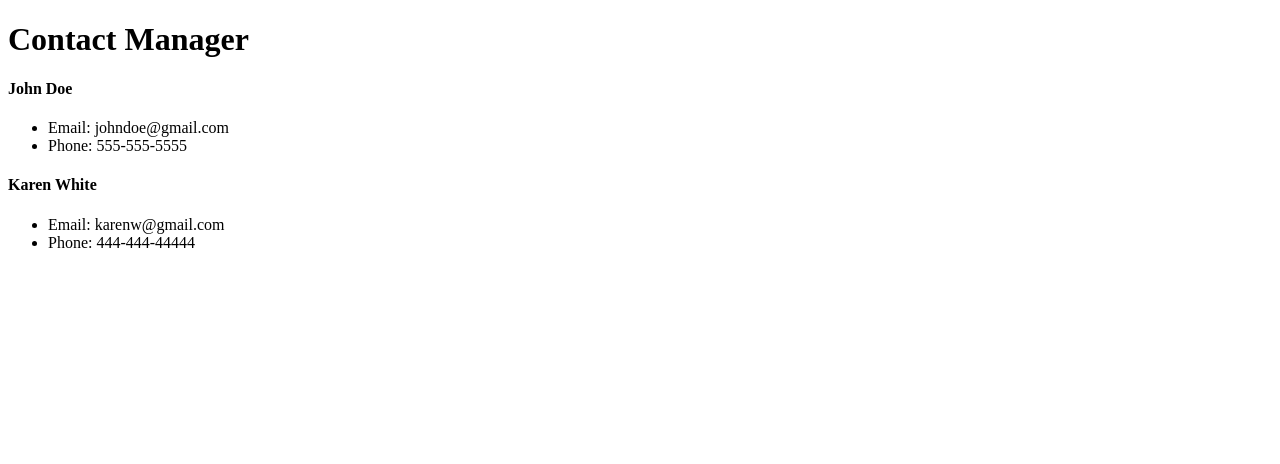
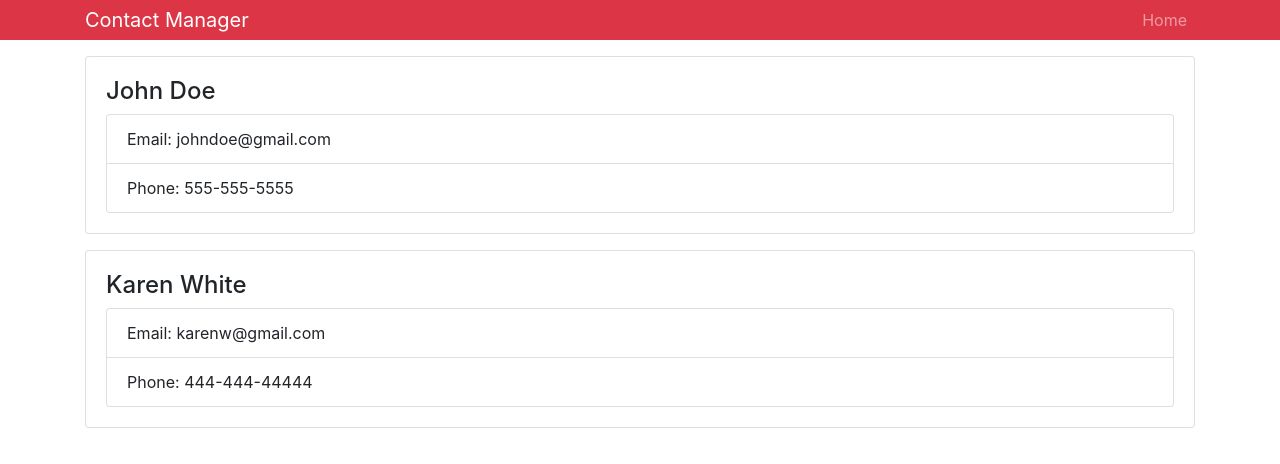
Before and after one commit to Galiant/contact-manager, a React (Create React App) app: page / in a window 1280 px wide. Shown: the top 464 px of the page. Built offline with nearby package versions, Linux system fonts and the light colour scheme.

Commit message:
Adding bootstrap to project

```diff
--- a/package.json
+++ b/package.json
@@ -3,6 +3,7 @@
   "version": "0.1.0",
   "private": true,
   "dependencies": {
+    "bootstrap": "^4.3.1",
     "react": "^16.8.6",
     "react-dom": "^16.8.6",
     "react-scripts": "3.0.1"
--- a/src/App.js
+++ b/src/App.js
@@ -1,6 +1,7 @@
 import React, { Component } from 'react';
 import Header from './components/Header';
 import Contact from './components/Contact';
+import 'bootstrap/dist/css/bootstrap.min.css';
 import './App.css';
 
 class App extends Component {
@@ -8,6 +9,7 @@
     return (
       <div className="App">
         <Header branding="Contact Manager" />
+        <div className="container">
           <Contact
             name="John Doe"
             email="johndoe@gmail.com"
@@ -19,6 +21,7 @@
             phone="444-444-44444"
           />
         </div>
+      </div>
     );
   }
 }
--- a/src/components/Contact.js
+++ b/src/components/Contact.js
@@ -5,11 +5,11 @@
   render() {
     const { name, email, phone } = this.props;
     return (
-      <div>
+      <div className="card card-body mb-3">
         <h4>{name}</h4>
-        <ul>
-          <li>Email: {email}</li>
-          <li>Phone: {phone}</li>
+        <ul className="list-group">
+          <li className="list-group-item">Email: {email}</li>
+          <li className="list-group-item">Phone: {phone}</li>
         </ul>
       </div>
     );
--- a/src/components/Header.js
+++ b/src/components/Header.js
@@ -4,9 +4,22 @@
 const Header = (props) => {
   const { branding } = props;
   return (
-    <div>
-      <h1>{branding}</h1>
-    </div>
+    <nav className="navbar navbar-expand-sm navbar-dark bg-danger mb-3 py-0">
+      <div className="container">
+        <a href="/" className="navbar-brand">
+          {branding}
+        </a>
+        <div>
+          <ul className="navbar-nav mr-auto">
+            <li className="nav-item">
+              <a href="/" className="nav-link">
+                Home
+              </a>
+            </li>
+          </ul>
+        </div>
+      </div>
+    </nav>
   );
 };
 
--- a/src/components/contact.css
+++ /dev/null
@@ -1,4 +0,0 @@
-h4 {
-  color: blue;
-  text-transform: uppercase;
-}
```
Also changed, not shown: 1 other file (tests, documents, lock files or other folders). Lines whose indentation alone changed are shown as unchanged.
